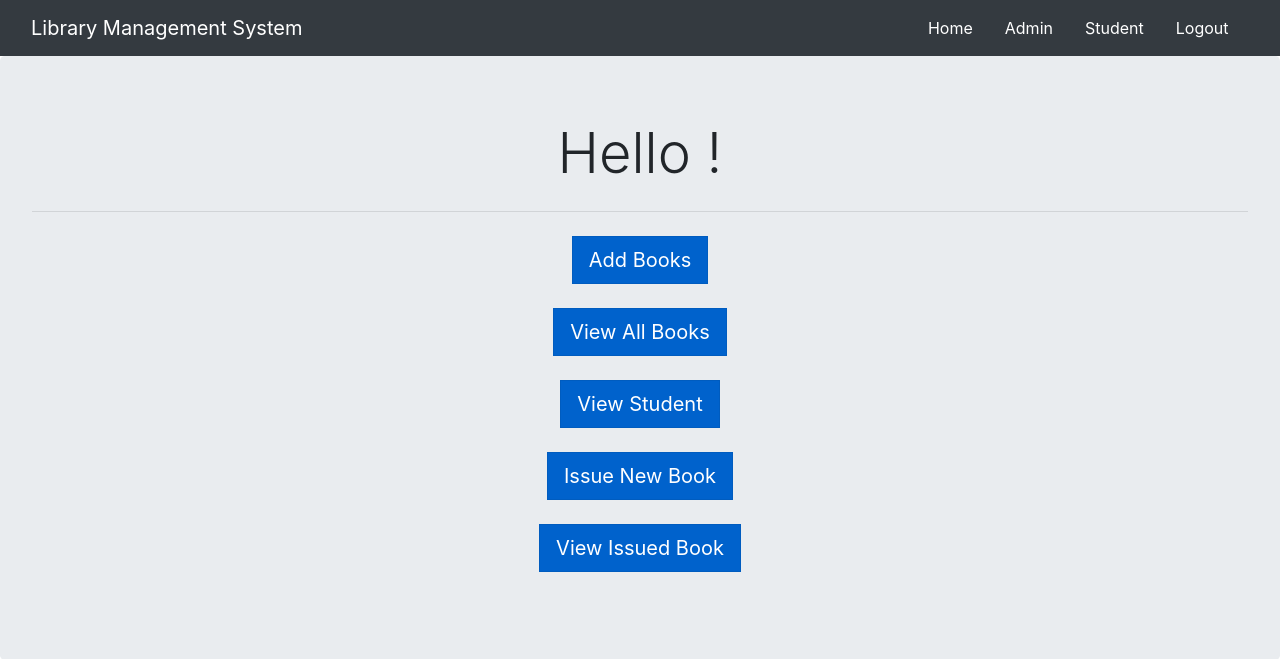
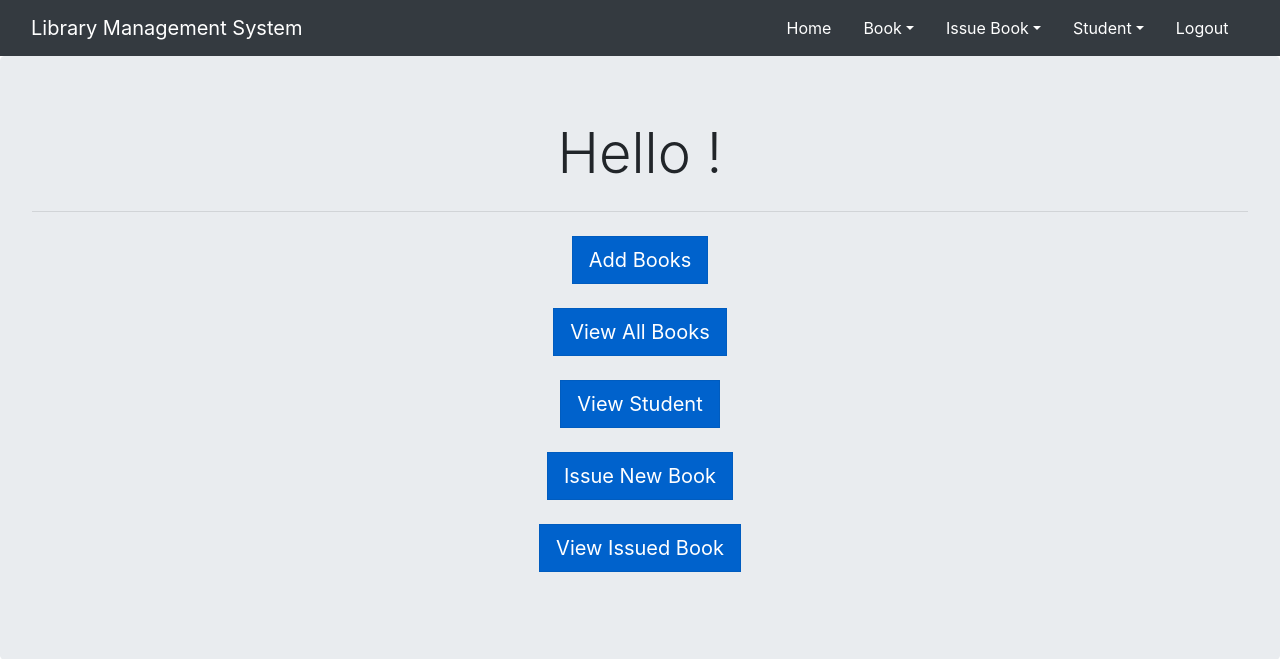
Before and after one commit to TejasJogi/Library-Management-System-Django-MYSQL, a Django app: template templates/library/admindash.html in a window 1280 px wide. Shown: the top 659 px of the page. Run offline with Django 3.2, Linux system fonts and the light colour scheme; the template is opened without the code that fills it, so the values that code supplies are empty; some libraries are stand-ins or nearby versions.

Commit message:
Admin Navbar

```diff
--- a/templates/library/adminnavbar.html
+++ b/templates/library/adminnavbar.html
@@ -6,7 +6,8 @@
     <meta charset="UTF-8">
     <meta http-equiv="X-UA-Compatible" content="IE=edge">
     <meta name="viewport" content="width=device-width, initial-scale=1.0">
-    <title>Admin | Library Management System</title>
+    <title>Admin Navbar | Library Management System</title>
+
 </head>
 
 <body>
@@ -21,8 +22,30 @@
 
             <li class="d-flex">
                 <a class="nav-link active" href="/">Home</a>
-                <a class="nav-link" href="adminpage">Admin</a>
-                <a class="nav-link" href="studentpage">Student</a>
+
+                <div class="nav-item dropdown">
+                    <a href="#" class="nav-link dropdown-toggle" data-toggle="dropdown">Book</a>
+                    <div class="dropdown-menu">
+                        <a href="addbook" class="dropdown-item">Add Book</a>
+                        <a href="viewbook" class="dropdown-item">View Book</a>
+                    </div>
+                </div>
+
+                <div class="nav-item dropdown">
+                    <a href="#" class="nav-link dropdown-toggle" data-toggle="dropdown">Issue Book</a>
+                    <div class="dropdown-menu">
+                        <a href="bookissue" class="dropdown-item">Issue New Book</a>
+                        <a href="issuedbook" class="dropdown-item">View Issued Book</a>
+                    </div>
+                </div>
+
+                <div class="nav-item dropdown">
+                    <a href="#" class="nav-link dropdown-toggle" data-toggle="dropdown">Student</a>
+                    <div class="dropdown-menu">
+                        <a href="viewstudent" class="dropdown-item">View Student</a>
+                    </div>
+                </div>
+
                 <a href="logout" class="nav-item nav-link">Logout</a> &nbsp
             </li>
         </div>
```
